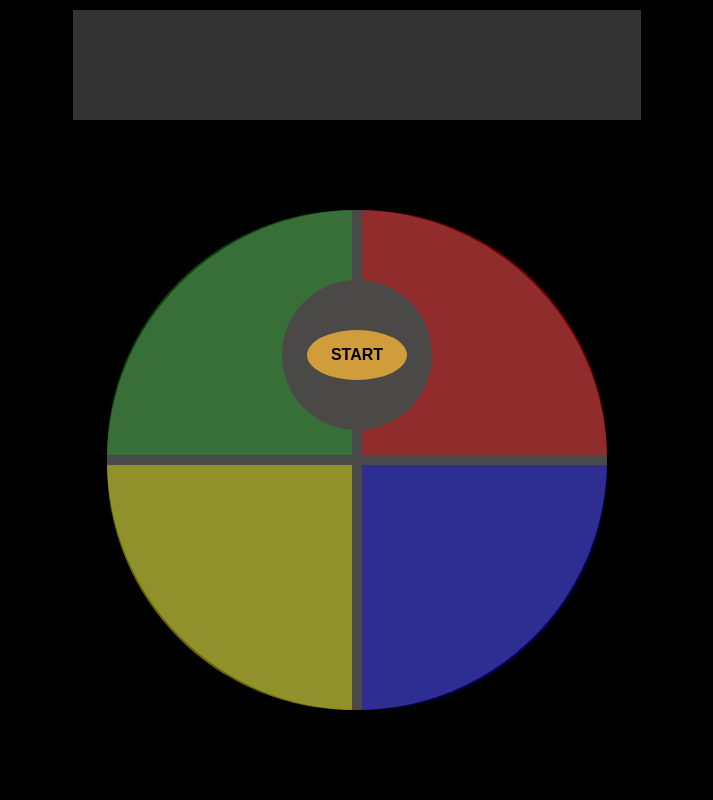
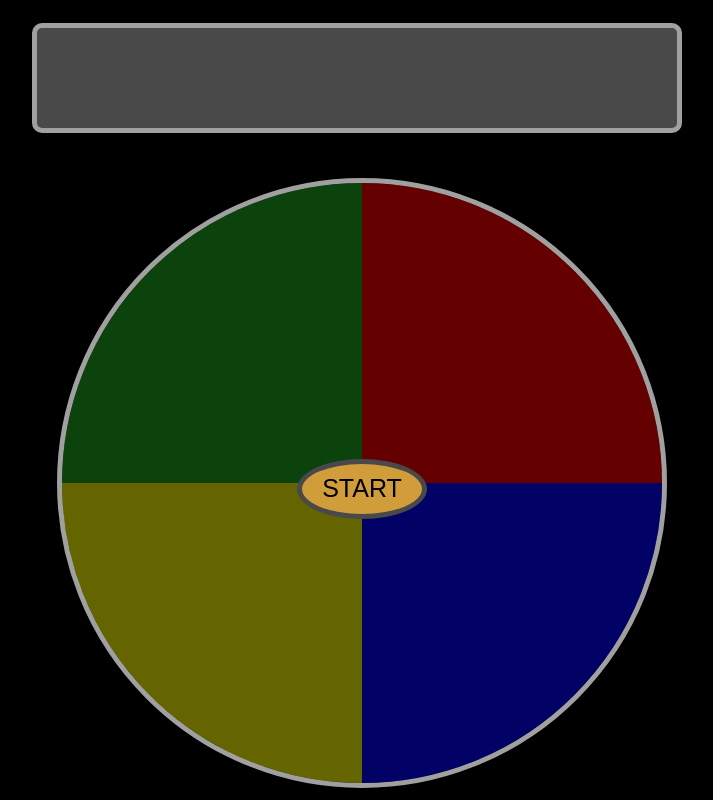
Before and after one commit to DarcyJR/Genius, a plain HTML site: page index.html in a window 1280 px wide. Shown: the whole page, without its empty margins (283-996 px from the left). Drawn offline with Linux system fonts and the light colour scheme.

Commit message:
ajuste de html e css do jogo

```diff
--- a/index.html
+++ b/index.html
@@ -17,39 +17,27 @@
     <audio src="som/2.wav" id="som2"></audio>
     <audio src="som/3.wav" id="som3"></audio>
     <audio src="som/erro.wav" id="som4"></audio>
-    <div class="container_grid">
-        <div class="grid_um">
-
-        </div>
-        <div class="grid_dois">
-
+    <div class="container">
+        <div class="grid">
             <div class="msg">
-                <div class="vaz_tela">
-
-                </div>
                 <div class="msg_tela">
                 </div>
                 <div class="num_tela">
                 </div>
             </div>
-
-            <div class="container_jogo">
+            <div class="container-jogo">
                 <div class="genius">
                     <div id="0" class="blue apagado" onclick="entradaJogador(this.id)"></div>
                     <div id="1" class="red apagado" onclick="entradaJogador(this.id)"></div>
-
+                    <div id="2" class="green apagado" onclick="entradaJogador(this.id)"></div>
+                    <div id="3" class="yellow apagado" onclick="entradaJogador(this.id)"></div>
                     <div class="config">
                         <div class="start" onclick="start()">START</div>
                     </div>
-
-                    <div id="2" class="green apagado" onclick="entradaJogador(this.id)"></div>
-                    <div id="3" class="yellow apagado" onclick="entradaJogador(this.id)"></div>
                 </div>
             </div>
         </div>
-        <div class="grid_tres">
 
-        </div>
         <script src="script.js"></script>
     </div>
 </body>
--- a/style.css
+++ b/style.css
@@ -1,138 +1,137 @@
-body{
-    margin: 0;
-    background: black;
+:root {
+    --bg-color-black: #000;
+    --bg-color-white: #fff;
+    --bg-color-blue: rgb(4, 4, 255);
+    --bg-color-red: rgb(253, 2, 2);
+    --bg-color-yellow: rgba(255, 255, 0, 0.993);
+    --bg-color-green: rgb(30, 168, 30);
+    --bg-color-silver: rgb(73, 73, 73);
+    --bg-color-orange: rgb(209, 157, 59);
+    --bg-color-torange: rgb(255, 166, 0);
+    --bg-color-gray: rgb(160, 160, 160);
+    --bg-value: 100%;
 }
 
-.container_grid{
-    display: grid;
-    grid-template-areas: 'um dois tres';
-    grid-template-columns: 1fr 4fr 1fr;
+* {
+    margin: 0 auto;
+    padding: 0;
 }
 
-.grid_um{
-    grid-area: um;
-    /*background: rgb(118, 4, 212);*/
+body,
+html {
+    width: 100%;
+    height: 100%;
 }
 
-.grid_dois{
-    grid-area: dois;
-    /*background: rgb(45, 13, 228);*/
-
-    display: grid;
-    grid-template-areas: 'umA' 'doisA';
-    grid-template-rows: 15vh 85vh;
-}
-.grid_tres{
-    grid-area: tres;
-    /*background:rgb(58, 204, 14);*/
+body {
+    background: var(--bg-color-black);
+    color: var(--bg-color-white);
+    font-family: Arial, Helvetica, sans-serif;
 }
 
-.msg{
-    margin-top: 10px;
-    grid-area: umA;
-    background-color: rgb(51, 51, 51);
+.container {
+    width: 100%;
+    height: 100%;
+}
 
+.grid {
+    width: 100%;
+    height: 100%;
+    display: flex;
+    flex-direction: column;
+    justify-content:space-around;
+    align-items: center;
+}
+
+.msg {
+    background-color: var(--bg-color-silver);
+    width: 50%;
+    height: 100px;
+    display: flex;
+    justify-content: space-between;
+    font-size: 100px;
     text-align: center;
-    font-family:'Franklin Gothic Medium', 'Arial Narrow', Arial, sans-serif;
-    font-size: 50px;
-    color: white;
-
-    display: grid;
-    grid-template-areas: 'umB doisB tresB';
-    grid-template-columns: 1fr 4fr 1fr;
-}
-.vaz_tela{
-    grid-area: umB;
-    background-color: black;
+    border: 5px solid var(--bg-color-gray);
+    border-radius: 10px;
 }
 
 .msg_tela{
-    grid-area: doisB;
-    padding: 15px;
-    /*background:rgb(6, 36, 204);*/
+    width: 80%;
 }
 
 .num_tela{
-    grid-area: tresB;
-    /*background:rgb(6, 204, 194);*/
-    padding: 15px;
-    background-color: black;
+    width: 20%;
 }
 
-.container_jogo{
-    grid-area: doisA;
-    /*background:rgb(6, 204, 194);*/
+.container-jogo {
+    width: 600px;
+    height: 600px;
 }
 
-.genius{
+.genius {
+    width: 100%;
+    height: 100%;
+    border: 5px solid var(--bg-color-gray);
+    border-radius: 100%;
     display: grid;
-    grid-template-areas: 'verde vermelho'
-    'amarelo azul';
-    grid-gap: 10px;
-    background-color: rgb(73, 73, 73);
-    border-radius: 100%;
-    width: 500px;
-    height: 500px;
+    grid-template-areas:
+        'verde vermelho'
+        'amarelo azul';
+    position: relative;
 }
 
-.blue{
+.blue {
     grid-area: azul;
-    background-color: rgb(4, 4, 255);
-    border-bottom-right-radius: 100%;
+    background-color: var(--bg-color-blue);
+    width: var(--bg-value);
+    border-bottom-right-radius: var(--bg-value);
 }
 
-.red{
+.red {
     grid-area: vermelho;
-    background-color: rgb(253, 2, 2);
-    border-top-right-radius: 100%;
+    background-color: var(--bg-color-red);
+    width: var(--bg-value);
+    border-top-right-radius: var(--bg-value);
 }
 
-.yellow{
-    grid-area: amarelo;
-    background-color: rgba(255, 255, 0, 0.993);
-    border-bottom-left-radius: 100%;
+.green {
+    grid-area: verde;
+    background-color: var(--bg-color-green);
+    width: var(--bg-value);
+    border-top-left-radius: var(--bg-value);
 }
 
-.green{
-    grid-area: verde;
-    background-color: rgb(30, 168, 30);
-    border-top-left-radius: 100%;
+.yellow {
+    grid-area: amarelo;
+    background-color: var(--bg-color-yellow);
+    width: var(--bg-value);
+    border-bottom-left-radius: var(--bg-value);
+}
+
+.genius .config {
+    position: absolute;
+    top: 46%;
+    width: 100%;
+    vertical-align: middle;
+    line-height: 300%;
+}
+
+.start {
+    background-color: var(--bg-color-orange);
+    width: 20%;
+    height: 50px;
+    border-radius: 50%;
+    text-align: center;
+    font-size: 25px;
+    color: var(--bg-color-black);
+    border: 5px solid var(--bg-color-silver);
+}
+
+.start:hover{
+    background-color: var(--bg-color-torange);
+
 }
 
 .apagado{
     opacity: 0.4;
 }
-
-.config{
-    z-index: 1;
-    width: 150px;
-    height: 150px;
-    border-radius: 100%;
-    background-color: rgb(75, 72, 72);
-    margin: 0 auto;
-    position: absolute;
-    top: 355px;/*modificar para ficar melhor alinhado*/
-    left: 50%;
-    transform: translate(-50%, -50%);
-}
-.start{
-    background-color: rgb(209, 157, 59);
-    height: 50px;
-    width: 100px;
-    border-radius: 100%;
-
-    font-family: Arial, Helvetica, sans-serif;
-    font-weight: bold;
-}
-
-.start:hover{
-    background-color: orange;
-}
-
-.container_jogo,
-.config,
-.start{
-    display: flex;
-    align-items: center;
-    justify-content: center;
-}
```
